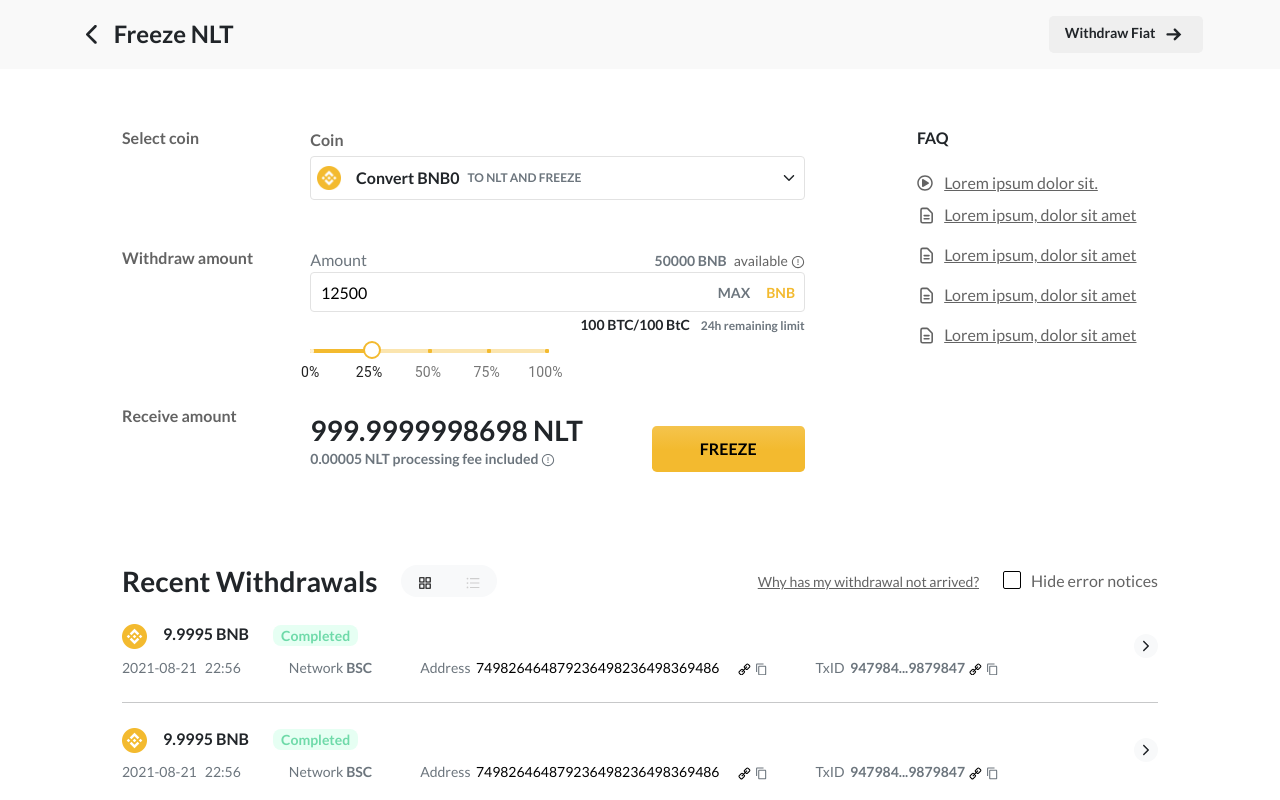
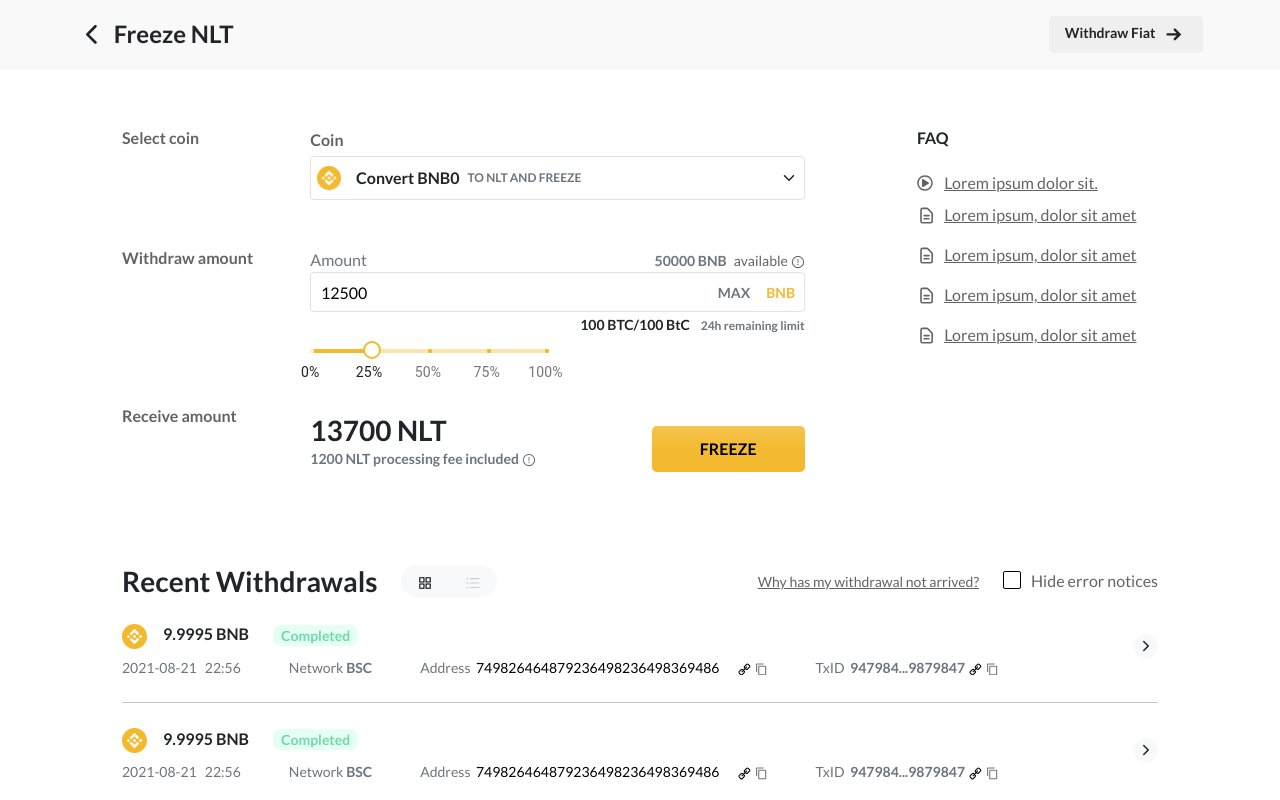
Before and after one commit to sameershaikh55/binance-clone, a React (Create React App) app: page / in a window 1280 px wide. Shown: the top 800 px of the page. Built offline with nearby package versions, Linux system fonts and the light colour scheme.

Commit message:
recieve amount completed

```diff
--- a/src/components/Hero.jsx
+++ b/src/components/Hero.jsx
@@ -9,7 +9,13 @@
 import Slider from "@material-ui/core/Slider";
 
 const Hero = () => {
+	let balance = 50000;
+	let fee = 1200;
+
 	const [inpBtn, setInpBtn] = useState(false);
+	const [inpField, setInpField] = useState(12500);
+	const [slider, setSlider] = useState(25);
+	const [rAmount, setRAmount] = useState(inpField + fee);
 	const [open, setOpen] = useState(false);
 	const [open2, setOpen2] = useState(false);
 	const [select, setSelect] = useState(false);
@@ -18,17 +24,12 @@
 		f2: "TO NLT AND FREEZE",
 	});
 
-	let balance = 50000;
-
-	// STATE FOR INPUT FIELD
-	const [inpField, setInpField] = useState(12500);
-	const [slider, setSlider] = useState(25);
-
 	// ONCHANGE HANDLE START
 	const handleChange = (e) => {
 		let inpConvert = (e.target.value / balance) * 100;
 		setInpField(e.target.value);
 		setSlider(inpConvert);
+		setRAmount(inpField + fee);
 	};
 
 	// SLIDER CHANGE FUNCTION
@@ -36,6 +37,7 @@
 		let inpConvert = (newValue / 100) * balance;
 		setSlider(newValue);
 		setInpField(inpConvert);
+		setRAmount(inpField + fee);
 	}
 
 	const modalFunction = () => {
@@ -285,9 +287,11 @@
 											<h6 className="first color1 fw600">Receive amount</h6>
 											<div className="d-flex flex-column flex-md-row justify-content-between w-100 align-items-md-center mt-2">
 												<div>
-													<h3 className="fw-bold mb-0">999.9999998698 NLT</h3>
+													<h3 className="fw-bold mb-0">
+														{inpField && rAmount} NLT
+													</h3>
 													<p className="fw600 f14 text-secondary">
-														0.00005 NLT processing fee included{" "}
+														{fee} NLT processing fee included{" "}
 														<AiOutlineExclamationCircle />
 													</p>
 												</div>
```
